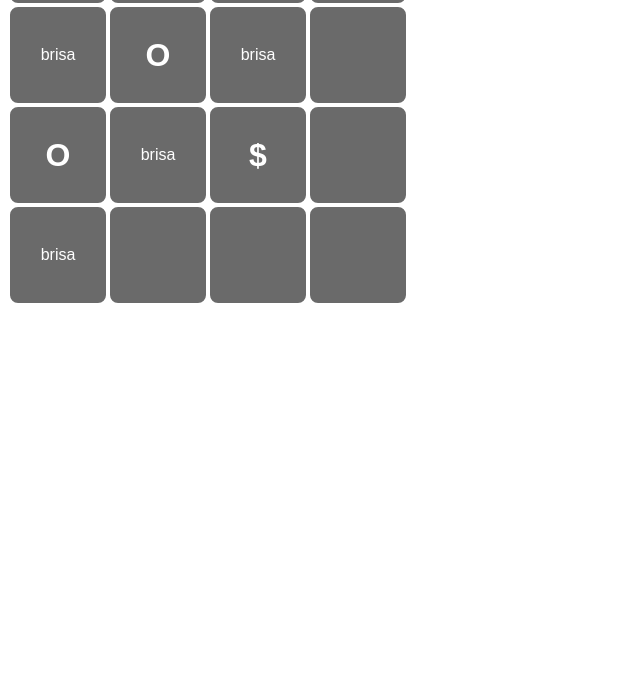
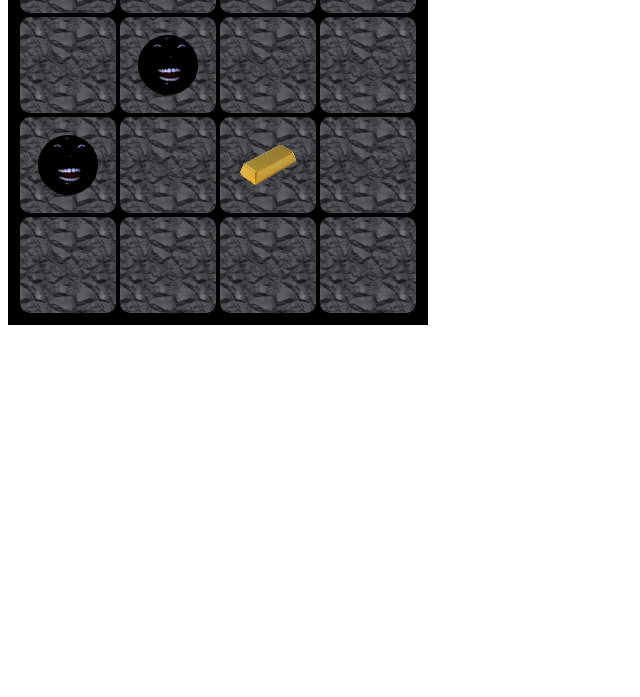
Before and after one commit to williamsdavid5/wumpus_world, a plain HTML site: page index.html in a window 1280 px wide. Shown: the part 103-800 px from the top of the page, without its empty margins (0-640 px from the left). Drawn offline with Linux system fonts and the light colour scheme.

Commit message:
renderizacao com textura

```diff
--- a/script.js
+++ b/script.js
@@ -151,20 +151,23 @@ function mapaStyle(d, matriz) {
     for (let i = 0; i < d; i++) {
         for (let j = 0; j < d; j++) {
             if (matriz[i][j].includes("O")) {
-                document.getElementById(i + "," + j).innerHTML += "<h1>O</h1>";
+                document.getElementById(i + "," + j).innerHTML += "<img src=\"textures/role.png\" id=\"ouroItem\" alt=\"\">";
+                // document.getElementById(i + "," + j).innerHTML += "<h1>O</h1>";
             }
             if (matriz[i][j].includes(":(")) {
-                document.getElementById(i + "," + j).innerHTML += "<h1>:(</h1>";
+                document.getElementById(i + "," + j).innerHTML += "<img src=\"textures/wumpus.png\" id=\"ouroItem\" alt=\"\">";
+                // document.getElementById(i + "," + j).innerHTML += "<h1>:(</h1>";
             }
             if (matriz[i][j].includes("$")) {
-                document.getElementById(i + "," + j).innerHTML += "<h1>$</h1>";
+                // document.getElementById(i + "," + j).innerHTML += "<h1>$</h1>";
+                document.getElementById(i + "," + j).innerHTML += "<img src=\"textures/gold_ingot.png\" id=\"ouroItem\" alt=\"\">";
             }
-            if (matriz[i][j].includes("p#")) {
-                document.getElementById(i + "," + j).innerHTML += "<p>brisa</p>";
-            }
-            if (matriz[i][j].includes("w#")) {
-                document.getElementById(i + "," + j).innerHTML += "<p>fedor</p>";
-            }
+            // if (matriz[i][j].includes("p#")) {
+            //     document.getElementById(i + "," + j).innerHTML += "<p>brisa</p>";
+            // }
+            // if (matriz[i][j].includes("w#")) {
+            //     document.getElementById(i + "," + j).innerHTML += "<p>fedor</p>";
+            // }
         }
     }
 
--- a/style.css
+++ b/style.css
@@ -7,20 +7,24 @@ body {
     font-size: xx-large;
 }
 
-/* #mapa {
-    background-color: aquamarine;
-} */
+#mapa {
+    background-color: rgb(0, 0, 0);
+    padding: 10px;
+    /* background-image: url("textures/mud.png"); */
+}
 
 .sala {
     /* width: 98px;
     height: 98px; */
-    background-color: rgb(106, 106, 106);
-    border: solid 2px white;
+    /* background-color: rgb(106, 106, 106); */
+    background-image: url("textures/cobbled_deepslate.png");
+    /* border: solid 2px white; */
     border-radius: 10px;
     color: white;
     display: flex;
     justify-content: center;
     align-items: center;
+    margin: 2px;
 }
 
 #sala #poco {
```
Also changed, not shown: textures/brick.png (added), textures/cobbled_deepslate.png (added), textures/deepslate.png (added), textures/deepslate_gold_ore.png (added), textures/gold_ingot.png (added), textures/mud.png (added), textures/role.png (added), textures/wumpus.png (added).
